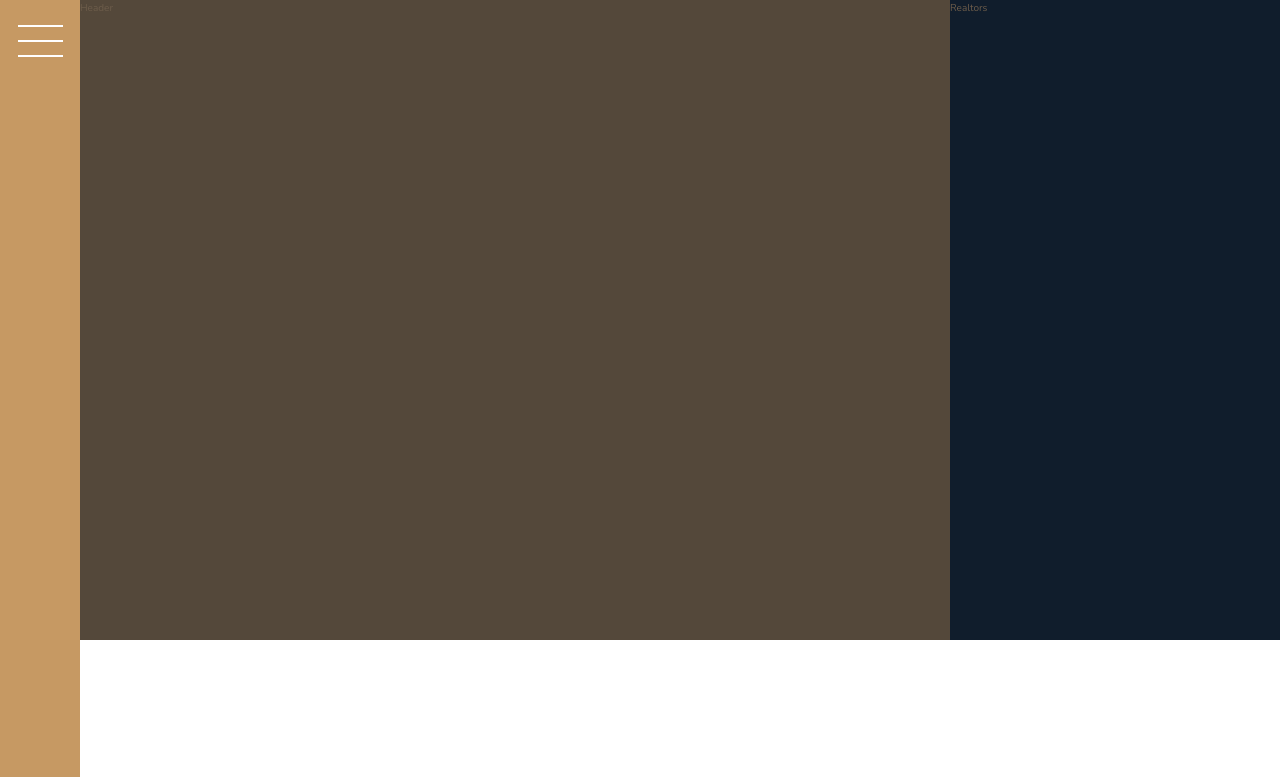
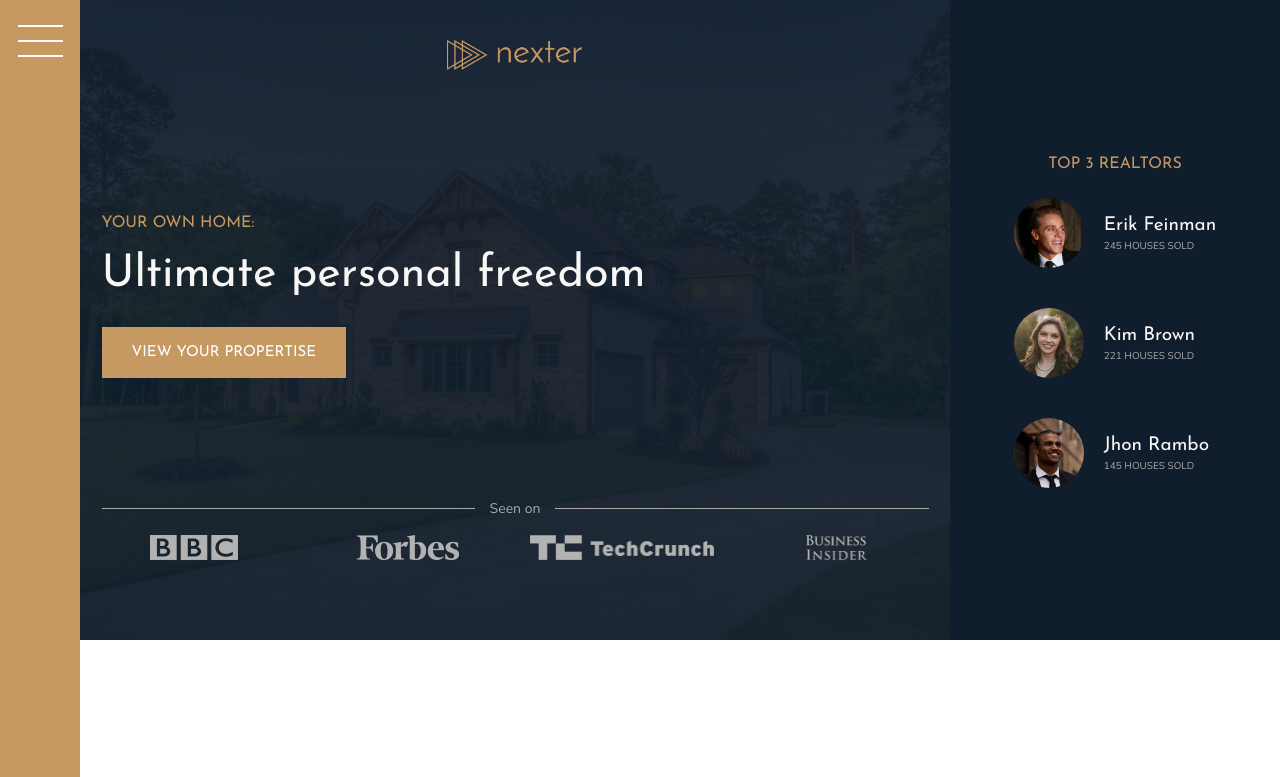
Before and after one commit to iamtheasad/nexter-l-p, a website: page index.html in a window 1280 px wide. Shown: the top 777 px of the page. Drawn offline with nearby package versions, Linux system fonts and the light colour scheme.

Commit message:
feat: header section added

```diff
--- a/index.html
+++ b/index.html
@@ -19,11 +19,41 @@
     </div>
 
     <header class="header">
-        Header
+        <img src="img/logo.png" alt="Header Logo" class="header__logo">
+        <h3 class="heading-3">Your own home:</h3>
+        <h1 class="heading-1">Ultimate personal freedom</h1>
+        <button class="btn header__btn">View your propertise</button>
+        <div class="header__seenon-text">Seen on</div>
+        <div class="header__seenon-logos">
+            <img src="img/logo-bbc.png" alt="Seen on logo 1">
+            <img src="img/logo-forbes.png" alt="Seen on logo 2">
+            <img src="img/logo-techcrunch.png" alt="Seen on logo 3">
+            <img src="img/logo-bi.png" alt="Seen on logo 4">
+        </div>
     </header>
 
     <div class="realtors">
-        Realtors
+        <h3 class="heading-3">Top 3 Realtors</h3>
+
+        <div class="realtors__list">
+            <img src="img/realtor-1.jpeg" alt="Realtor 1" class="realtors__img">
+            <div class="realtors__details">
+                <h4 class="heading-4 heading-4--light">Erik Feinman</h4>
+                <p class="realtors__sold">245 houses sold</p>
+            </div>
+
+            <img src="img/realtor-2.jpeg" alt="Realtor 2" class="realtors__img">
+            <div class="realtors__details">
+                <h4 class="heading-4 heading-4--light">Kim Brown</h4>
+                <p class="realtors__sold">221 houses sold</p>
+            </div>
+
+            <img src="img/realtor-3.jpeg" alt="Realtor 3" class="realtors__img">
+            <div class="realtors__details">
+                <h4 class="heading-4 heading-4--light">Jhon Rambo</h4>
+                <p class="realtors__sold">145 houses sold</p>
+            </div>
+        </div>
     </div>
 
     <section class="features">
@@ -356,7 +386,9 @@
         </ul>
 
         <p class="copyright">
-            &copy;Copyright 2021 by <a href="https://github.com/iamtheasad" class="copyright__link">Rana</a> don't copy past my code without my permision. Feel free to use this project for own purposes. This does not apply if you plan to produce your own course or tutorials based on this project.
+            &copy;Copyright 2021 by <a href="https://github.com/iamtheasad" class="copyright__link">Rana</a> don't copy
+            past my code without my permision. Feel free to use this project for own purposes. This does not apply if
+            you plan to produce your own course or tutorials based on this project.
         </p>
     </footer>
 </body>
--- a/sass/_header.scss
+++ b/sass/_header.scss
@@ -1,4 +1,55 @@
 .header {
    background-color: $color-grey-dark-1;
    grid-column: full-start / col-end 6;
+   background-image: linear-gradient(rgba($color-secondary, .93), rgba($color-secondary, .93)), url(../img/hero.jpeg);
+   background-size: cover;
+   background-position: center;
+   padding: 8rem;
+   padding-top: 4rem;
+
+   display: grid;
+   grid-template-rows: 1fr min-content 6rem 1fr;
+   grid-template-columns: max-content;
+   grid-row-gap: 1.5rem;
+   justify-content: center;
+
+   &__logo {
+      height: 3rem;
+      justify-self: center;
+   }
+
+   &__btn {
+      align-self: start;
+      justify-self: start;
+   }
+
+   &__seenon-text {
+      display: grid;
+      grid-template-columns: 1fr max-content 1fr;
+      align-items: center;
+      grid-gap: 1.5rem;
+
+      font-size: 1.4rem;
+      color: $color-grey-light-2;
+
+      &::before,
+      &::after {
+         content: '';
+         background-color: currentColor;
+         height: 1px;
+         display: block;
+      }
+   }
+
+   &__seenon-logos {
+      display: grid;
+      grid-template-columns: repeat(4, 1fr);
+      grid-column-gap: 3rem;
+      justify-items: center;
+
+      img {
+         height: 2.5rem;
+         filter: brightness(70%);
+      }
+   }
 }
--- a/sass/_realtors.scss
+++ b/sass/_realtors.scss
@@ -1,4 +1,31 @@
 .realtors {
    background-color: $color-secondary;
    grid-column: col-start 7 / full-end;
+   padding: 3rem;
+
+   display: grid;
+   grid-row-gap: 2rem;
+   justify-content: center;
+   justify-items: center;
+   align-content: center;
+
+   &__list {
+      display: grid;
+      grid-template-columns: min-content max-content;
+      align-items: center;
+      grid-row-gap: 5vh;
+      grid-column-gap: 2rem;
+   }
+
+   &__img {
+      width: 7rem;
+      border-radius: 50%;
+      display: block;
+   }
+
+   &__sold {
+      color: $color-grey-light-2;
+      text-transform: uppercase;
+      margin-top: -3px;
+   }
 }
--- a/sass/_typography.scss
+++ b/sass/_typography.scss
@@ -5,6 +5,9 @@
 
 .heading-1 {
    @extend %heading;
+   font-size: 4.5rem;
+   line-height: 1;
+   color: $color-grey-light-1;
 }
 
 .heading-2 {
```
Also changed, not shown: css/style.css.
